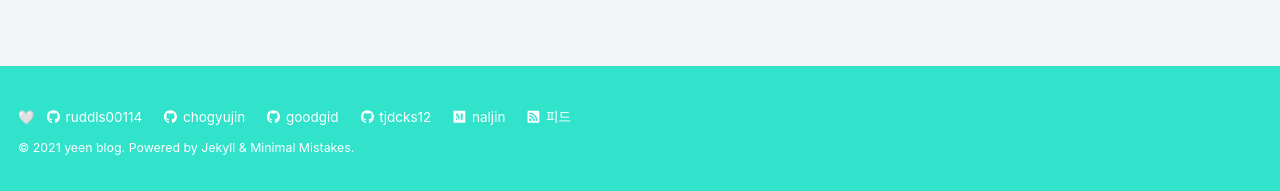
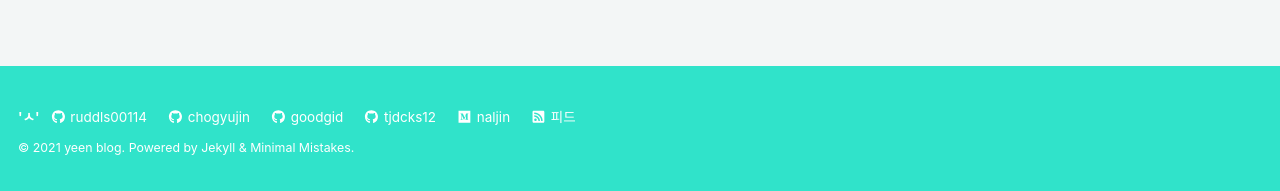
Before and after one commit to kyeahen/kyeahen.github.io, a Jekyll site: the page built from index.html, in a window 1280 px wide and 900 px high, scrolled down 183 px. Shown: the part 706-897 px from the top of the window. Built offline with Jekyll 4.4.1, drawn with Linux system fonts in a browser that asks for light colours; cached includes are drawn as plain includes; nearby versions of some CDN libraries; the list of posts is cut into pages by our own code.

```diff
--- a/_data/ui-text.yml
+++ b/_data/ui-text.yml
@@ -545,7 +545,7 @@ ko: &DEFAULT_KO
   comments_title             : "댓글"
   more_label                 : "더 보기"
   related_label              : "참고"
-  follow_label               : "🤍"
+  follow_label               : "'ㅅ' "
   feed_label                 : "피드"
   powered_by                 : "Powered by"
   website_label              : "웹사이트"
```
